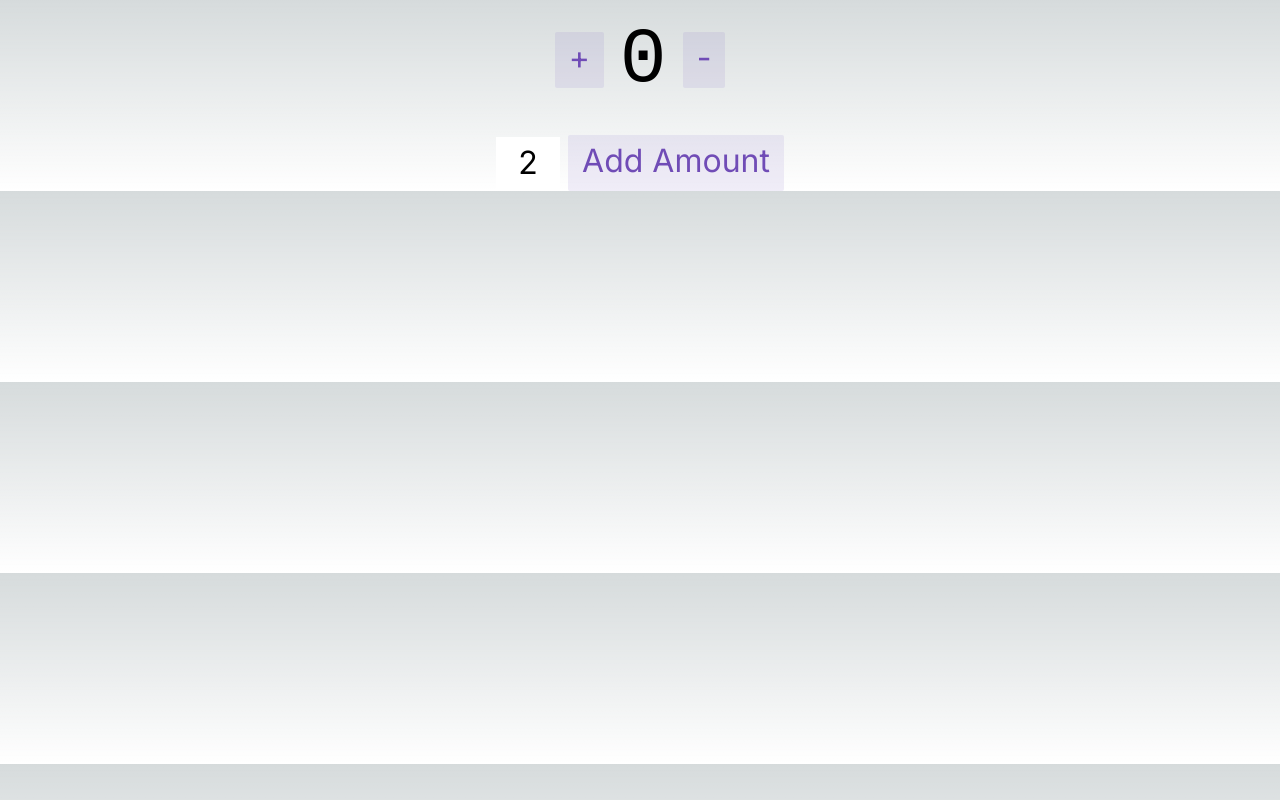
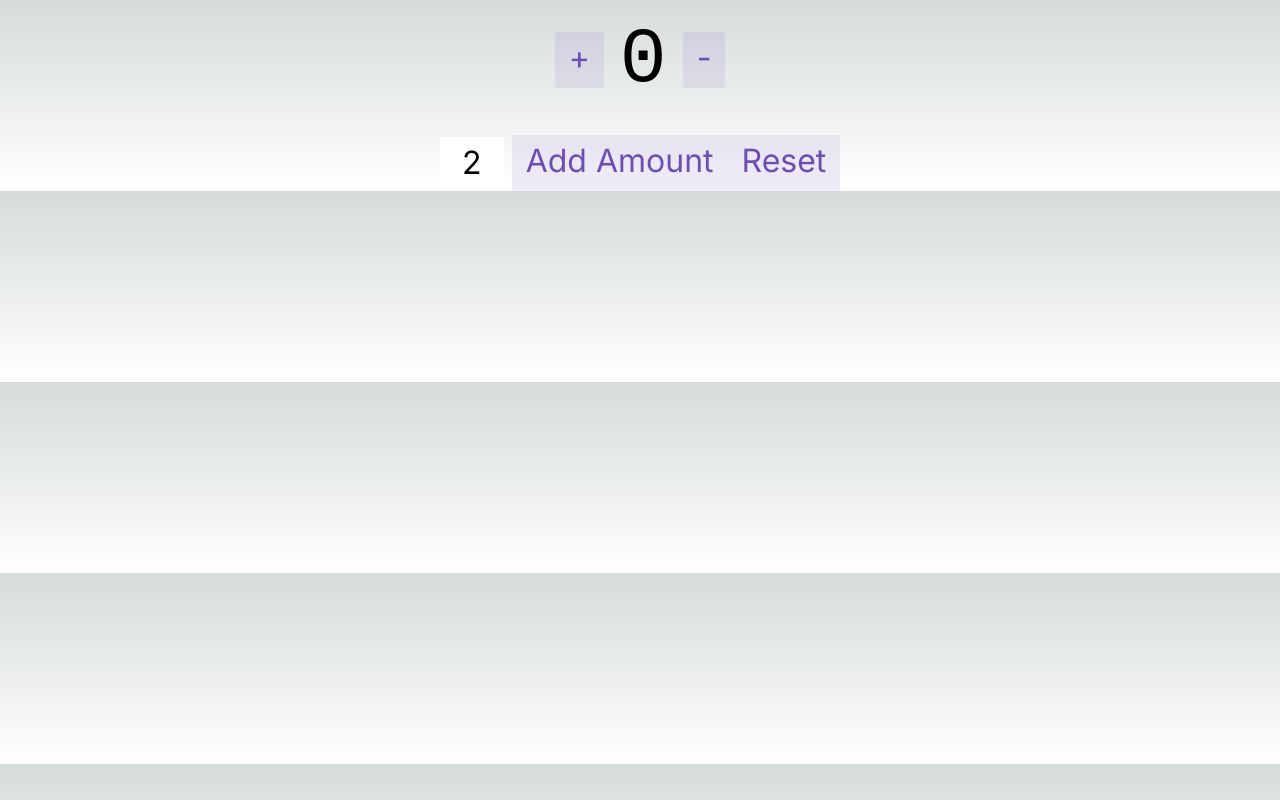
Before and after one commit to IducSoft/projects-typescript-nextjs13, a Next.js app: page /drawing in a window 1280 px wide. Built offline with nearby package versions, Linux system fonts and the light colour scheme.

Commit message:
working yet

```diff
--- a/app/drawing/Components/Counter.tsx
+++ b/app/drawing/Components/Counter.tsx
@@ -6,6 +6,7 @@ import {
   decrement,
   increment,
   incrementByAmount,
+  reset
 } from '../store/CounterSlice';
 import styles from '../Components/Counter.module.css';
 
@@ -51,6 +52,15 @@ export function Counter() {
           Add Amount
         </button>
 
+        <button
+          className={styles.button}
+          onClick={() =>
+            dispatch(reset())
+          }
+        >
+          Reset
+        </button>
+
       </div>
     </div>
   );
--- a/app/drawing/store/CounterSlice.ts
+++ b/app/drawing/store/CounterSlice.ts
@@ -21,9 +21,12 @@ export const counterReducer = createSlice({
         incrementByAmount: (state, action) => {
             state.value += action.payload
         },
+        reset:(state)=>{
+            state.value = 0;
+        },
     },
 })
 
-export const { increment, decrement, incrementByAmount } = counterReducer.actions;
+export const { increment, decrement, incrementByAmount, reset } = counterReducer.actions;
 
 export default counterReducer.reducer;
```
